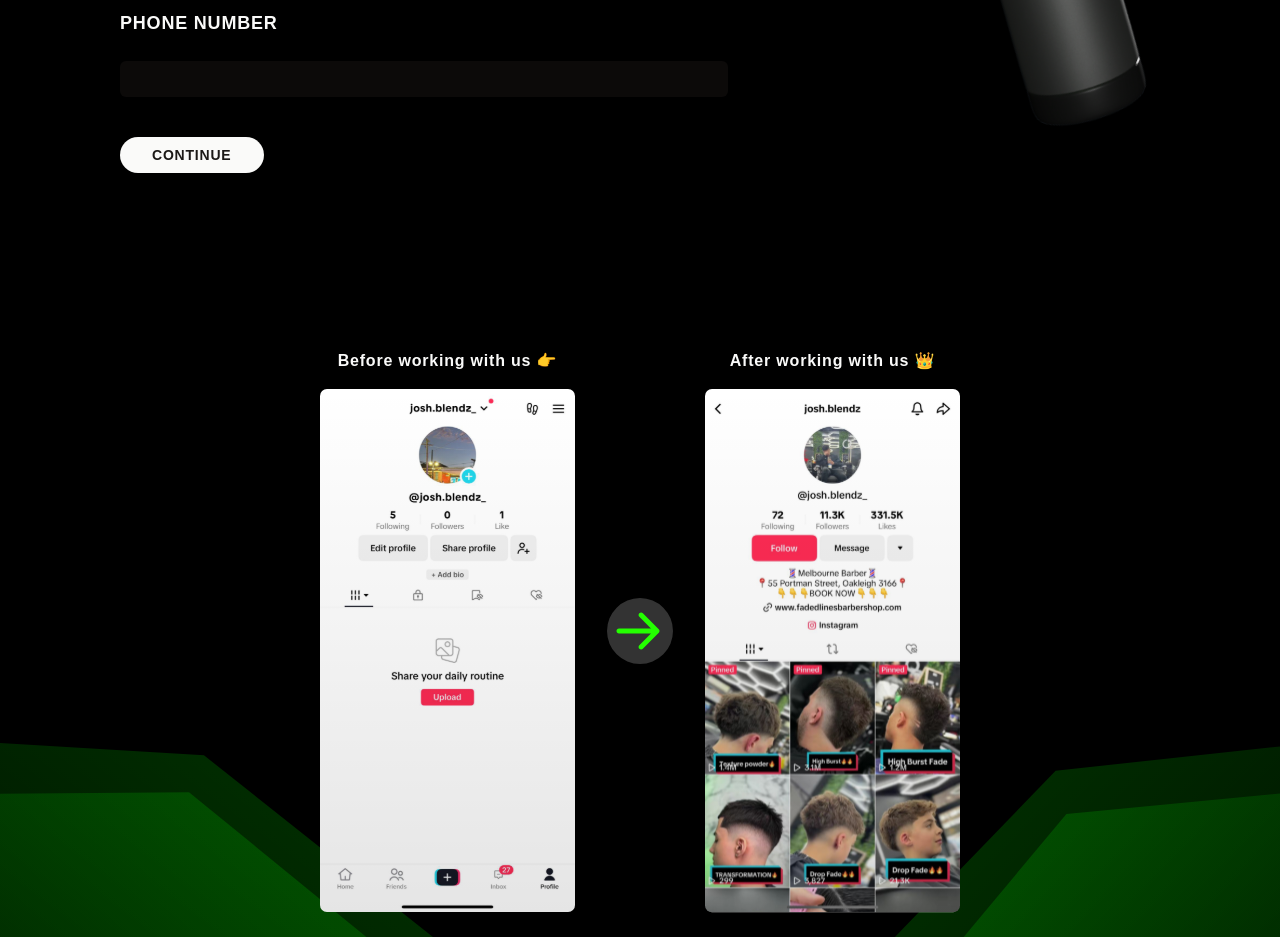
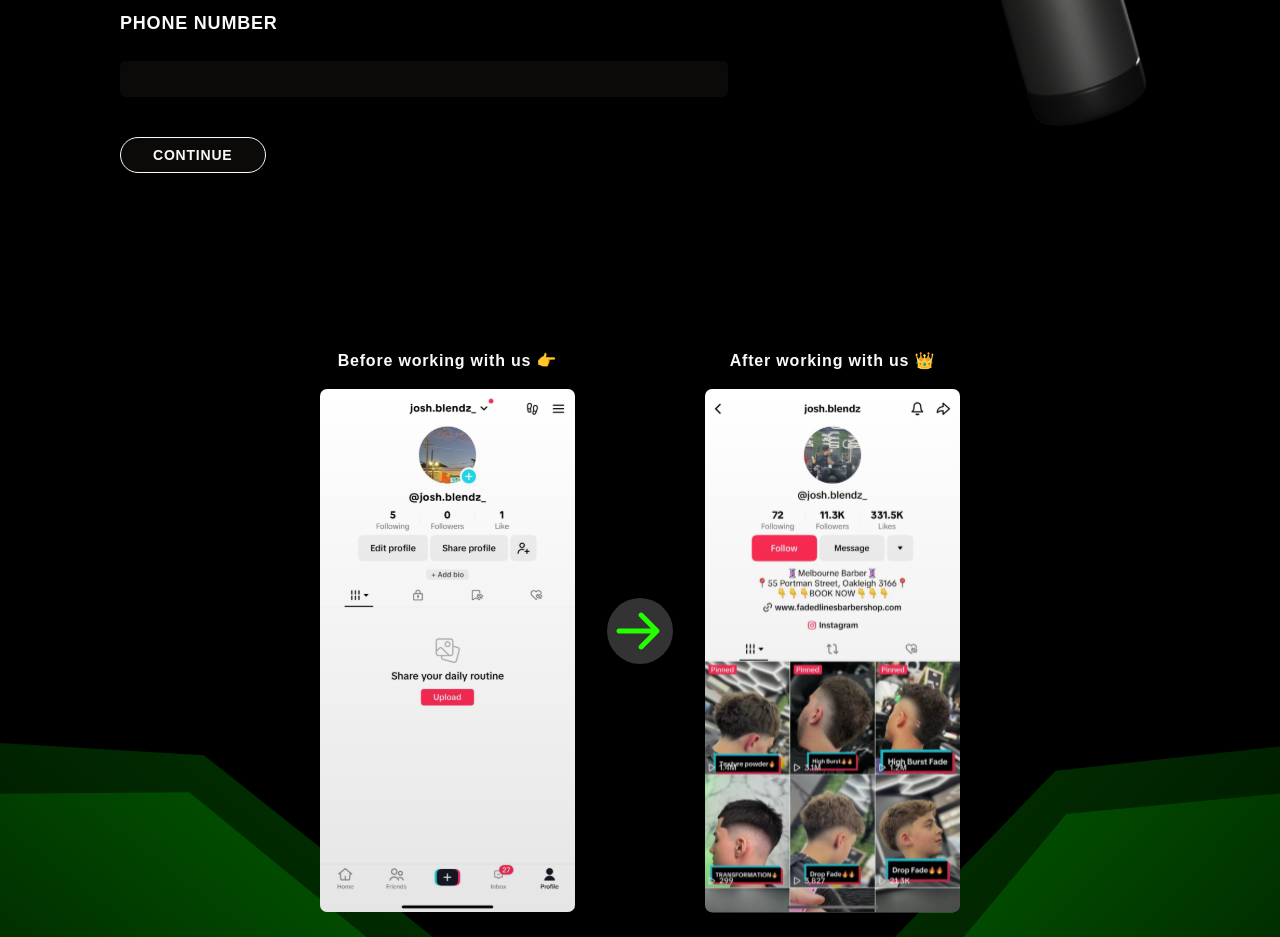
Before and after one commit to muhzulzidan/milkiyano-barber, a React (Vite) app: page /careers in a window 1280 px wide. Shown: the part 820-1757 px from the top of the page. Built offline with nearby package versions, Linux system fonts and the light colour scheme.

Commit message:
refactor: Update careers page images and styles

```diff
--- a/src/pages/careers.tsx
+++ b/src/pages/careers.tsx
@@ -139,7 +139,7 @@
                                             </FormItem>
                                         )}
                                     />
-                                    <Button className="bg-stone-50 rounded-full w-fit px-8 mt-12 md:mt-6 font-extrabold justify-self-center lg:justify-self-start" type="submit">CONTINUE</Button>
+                                    <Button className="bg-stone-950 text-stone-50 border border-stone-50 hover:bg-stone-50 hover:text-stone-950 rounded-full w-fit px-8 mt-12 md:mt-6 font-extrabold justify-self-center lg:justify-self-start hover:bg-clip-border transform hover:scale-110 transition-transform duration-400 ease-in-out hover:shadow-sm " type="submit">CONTINUE</Button>
                                 </form>
                             </Form>
 
@@ -152,12 +152,12 @@
                 <section className="w-1/2 hidden md:flex self-center md:justify-center relative z-30 py-32 pb-[20rem] gap-8 font-bold">
                     <div className="flex flex-col gap-4 items-center">
                         <h3>Before working with us 👉</h3>
-                        <img src={TiktokUpBefore} alt="TiktokUp" className="w-full hover:scale-110 transform transition-transform ease-out duration-500 cursor-pointer delay-75" />
+                        <img src={TiktokUpBefore} alt="TiktokUp" className="w-full hover:scale-105 transform transition-transform ease-out duration-500 cursor-pointer delay-75" />
                     </div>
                     <img src={ArrowTiktokTrans} alt="TiktokUp" className="w-fit " />
                     <div className="flex flex-col gap-4 items-center">
                         <h3>After working with us 👑</h3>
-                        <img src={TiktokUpAfter} alt="TiktokUp" className="w-full hover:scale-110 transform transition-transform ease-out duration-500 cursor-pointer delay-75" />
+                        <img src={TiktokUpAfter} alt="TiktokUp" className="w-full hover:scale-105 transform transition-transform ease-out duration-500 cursor-pointer delay-75" />
                     </div>
                 </section>
             </div>
```
